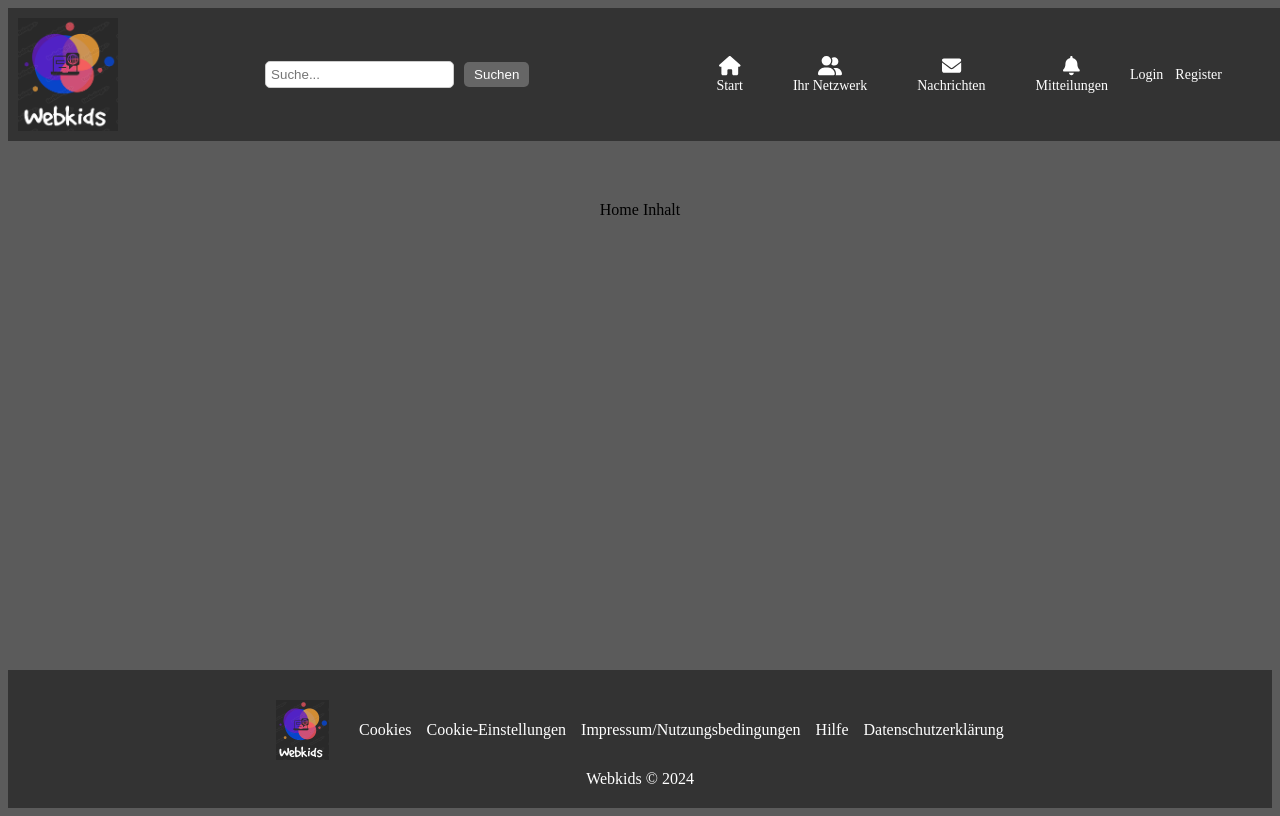
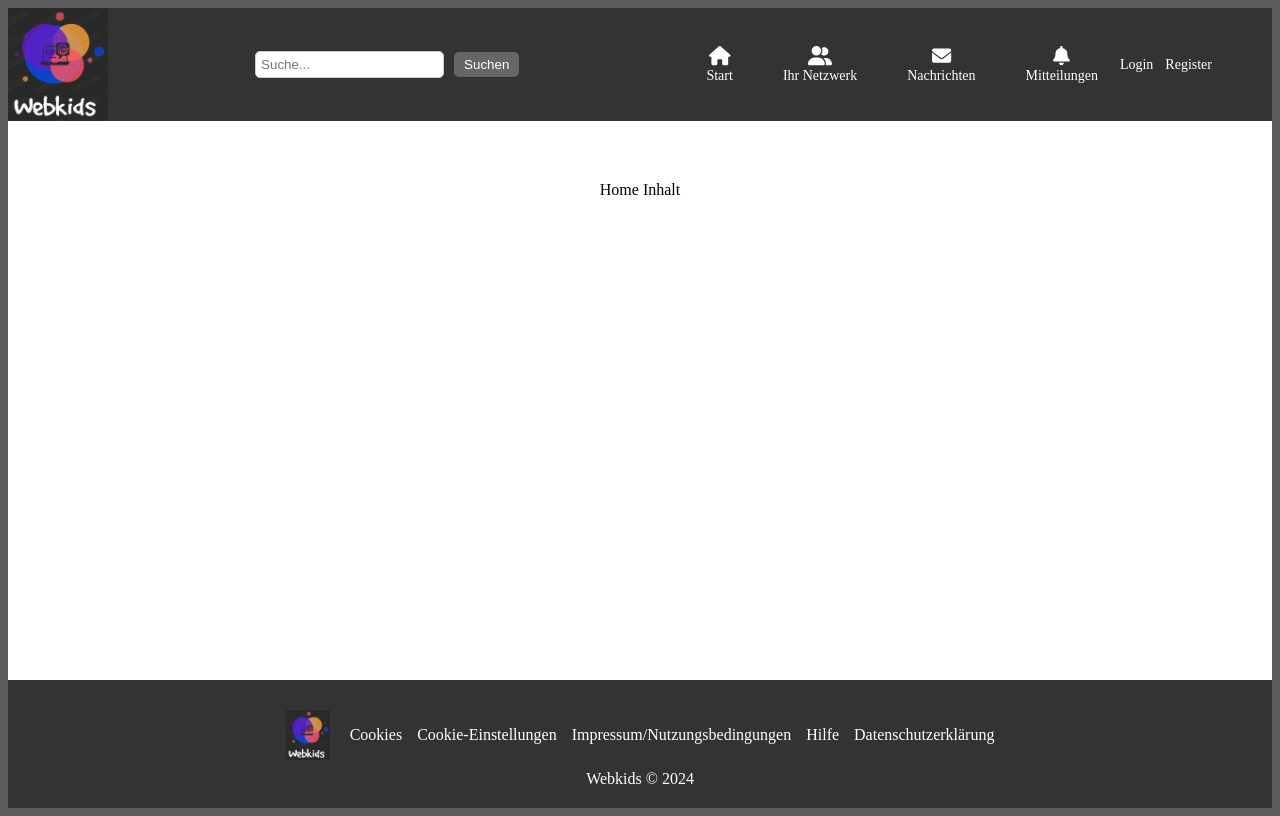
Before and after one commit to PatrickZablocki/Webkids-Webside, a React (Create React App) app in the folder webkids/: page / in a window 1280 px wide. Built offline with nearby package versions, Linux system fonts and the light colour scheme.

Commit message:
das scrollen habe ich behoben wieso der hintergrund grau war weis ich nicht hatte noch keinen hinzugefügt jetzt ist er weiß

```diff
--- a/webkids/src/App.js
+++ b/webkids/src/App.js
@@ -1,6 +1,6 @@
 import React from "react";
 import { BrowserRouter as Router, Routes, Route } from "react-router-dom";
-import Navbar from "./components/Navbar";
+import Navbar from "./components/Navbar/Navbar";
 import Footer from "./components/Footer/Footer";
 import Login from "./components/Login/Login";
 import Register from "./components/Register/Register";
--- a/webkids/src/App.module.css
+++ b/webkids/src/App.module.css
@@ -3,6 +3,7 @@
   flex-direction: column;
   min-height: 100vh;
   text-align: center;
+  background-color: white;
 }
 
 .content {
--- /dev/null
+++ b/webkids/src/components/CookieConsent/CookieConsent.module.css
@@ -0,0 +1,47 @@
+.overlay {
+  position: fixed;
+  top: 0;
+  left: 0;
+  width: 100%;
+  height: 100%;
+  background: rgba(0, 0, 0, 0.5);
+  display: flex;
+  justify-content: center;
+  align-items: center;
+  z-index: 1000;
+}
+
+.popup {
+  background: #333;
+  color: #fff;
+  padding: 20px;
+  border-radius: 10px;
+  box-shadow: 0 4px 8px rgba(0, 0, 0, 0.1);
+}
+
+.content {
+  max-width: 500px;
+  text-align: center;
+}
+
+.actions {
+  margin-top: 20px;
+}
+
+.actions button {
+  margin: 0 10px;
+  padding: 10px 20px;
+  border: none;
+  border-radius: 5px;
+  cursor: pointer;
+}
+
+.accept {
+  background-color: #4caf50;
+  color: white;
+}
+
+.decline {
+  background-color: #f44336;
+  color: white;
+}
--- a/webkids/src/components/Footer/Footer.module.css
+++ b/webkids/src/components/Footer/Footer.module.css
@@ -1,7 +1,7 @@
 .footer {
-  background-color: #333;
-  color: white;
-  padding: 20px;
+  background-color: #333; /* Gleiche Hintergrundfarbe wie die Navbar */
+  color: white; /* Gleiche Schriftfarbe wie die Navbar */
+  padding: 20px; /* Padding so anpassen, dass es zur Navbar passt */
   display: flex;
   flex-direction: column;
   align-items: center;
@@ -12,12 +12,14 @@
   display: flex;
   align-items: center;
   justify-content: center;
-  flex-wrap: wrap; /* Ermöglicht das Umfließen von Inhalten auf kleinen Bildschirmen */
+  flex-wrap: wrap;
+  width: 100%;
+  box-sizing: border-box;
 }
 
 .footerLogo {
-  height: 60px;
-  margin-right: 30px;
+  height: 50px; /* Größe des Logos an die der Navbar anpassen */
+  margin-right: 20px; /* Gleiche Abstände wie in der Navbar */
 }
 
 .footer ul {
@@ -25,8 +27,9 @@
   padding: 0;
   display: flex;
   justify-content: center;
-  gap: 15px;
+  gap: 15px; /* Abstand an die Navbar anpassen */
   margin: 0;
+  flex-wrap: wrap;
 }
 
 .footer ul li {
@@ -35,19 +38,21 @@
 
 .footer ul li a {
   text-decoration: none;
-  color: white;
-  font-size: 16px;
+  color: white; /* Gleiche Schriftfarbe wie die Navbar */
+  font-size: 16px; /* Schriftgröße an die Navbar anpassen */
   transition: color 0.3s ease;
 }
 
 .footer ul li a:hover {
-  color: #d43333;
+  color: #d43333; /* Hover-Farbe an die der Navbar anpassen */
 }
 
 .footer div {
-  margin-top: 10px;
-  font-size: 16px;
+  margin-top: 10px; /* Abstand so anpassen, dass es zur Navbar passt */
+  font-size: 16px; /* Schriftgröße an die Navbar anpassen */
   text-align: center;
+  width: 100%;
+  box-sizing: border-box;
 }
 
 @media (max-width: 768px) {
@@ -57,12 +62,12 @@
   }
 
   .footerLogo {
-    margin-bottom: 10px;
+    margin-bottom: 15px;
     margin-right: 0;
   }
 
   .footer ul {
     flex-direction: column;
-    gap: 10px;
+    gap: 12px;
   }
 }
--- a/webkids/src/components/Navbar.jsx
+++ /dev/null
@@ -1,68 +0,0 @@
-import React, { useState } from "react";
-import { Link } from "react-router-dom";
-import { FontAwesomeIcon } from "@fortawesome/react-fontawesome";
-import {
-  faHome,
-  faUserFriends,
-  faEnvelope,
-  faBell,
-  faBars,
-} from "@fortawesome/free-solid-svg-icons";
-import styles from "./Navbar.module.css";
-
-const Navbar = () => {
-  const [showMenu, setShowMenu] = useState(false);
-  const isLoggedIn = false;
-
-  const toggleMenu = () => {
-    setShowMenu(!showMenu);
-  };
-
-  return (
-    <div className={styles.Navbar_container}>
-      <img src="/Logo/Logo_Webkids.png" alt="Logo" className={styles.logo} />
-
-      <div className={styles.search_bar}>
-        <input type="text" placeholder="Suche..." />
-        <button>Suchen</button>
-      </div>
-
-      <div className={`${styles.nav_icons} ${showMenu ? styles.show : ""}`}>
-        <span className={styles.icon}>
-          <FontAwesomeIcon icon={faHome} />
-          <Link to="/">Start</Link>
-        </span>
-        <span className={styles.icon}>
-          <FontAwesomeIcon icon={faUserFriends} />
-          <Link to="/network">Ihr Netzwerk</Link>
-        </span>
-        <span className={styles.icon}>
-          <FontAwesomeIcon icon={faEnvelope} />
-          <Link to="/messages">Nachrichten</Link>
-        </span>
-        <span className={styles.icon}>
-          <FontAwesomeIcon icon={faBell} />
-          <Link to="/notifications">Mitteilungen</Link>
-        </span>
-        {isLoggedIn ? (
-          <span className={styles.profile_picture}></span>
-        ) : (
-          <span className={styles.login_register}>
-            <li>
-              <Link to="/login">Login</Link>
-            </li>
-            <li>
-              <Link to="/register">Register</Link>
-            </li>
-          </span>
-        )}
-      </div>
-
-      <div className={styles.menu_icon} onClick={toggleMenu}>
-        <FontAwesomeIcon icon={faBars} />
-      </div>
-    </div>
-  );
-};
-
-export default Navbar;
--- /dev/null
+++ b/webkids/src/components/Navbar/Navbar.jsx
@@ -0,0 +1,70 @@
+import React, { useState } from "react";
+import { Link } from "react-router-dom";
+import { FontAwesomeIcon } from "@fortawesome/react-fontawesome";
+import {
+  faHome,
+  faUserFriends,
+  faEnvelope,
+  faBell,
+  faBars,
+} from "@fortawesome/free-solid-svg-icons";
+import styles from "./Navbar.module.css";
+
+const Navbar = () => {
+  const [showMenu, setShowMenu] = useState(false);
+  const isLoggedIn = false;
+
+  const toggleMenu = () => {
+    setShowMenu(!showMenu);
+  };
+
+  return (
+    <div>
+      <div className={styles.Navbar_container}>
+        <img src="/Logo/Logo_Webkids.png" alt="Logo" className={styles.logo} />
+
+        <div className={styles.search_bar}>
+          <input type="text" placeholder="Suche..." />
+          <button>Suchen</button>
+        </div>
+
+        <div className={`${styles.nav_icons} ${showMenu ? styles.show : ""}`}>
+          <span className={styles.icon}>
+            <FontAwesomeIcon icon={faHome} />
+            <Link to="/">Start</Link>
+          </span>
+          <span className={styles.icon}>
+            <FontAwesomeIcon icon={faUserFriends} />
+            <Link to="/network">Ihr Netzwerk</Link>
+          </span>
+          <span className={styles.icon}>
+            <FontAwesomeIcon icon={faEnvelope} />
+            <Link to="/messages">Nachrichten</Link>
+          </span>
+          <span className={styles.icon}>
+            <FontAwesomeIcon icon={faBell} />
+            <Link to="/notifications">Mitteilungen</Link>
+          </span>
+          {isLoggedIn ? (
+            <span className={styles.profile_picture}></span>
+          ) : (
+            <span className={styles.login_register}>
+              <li>
+                <Link to="/login">Login</Link>
+              </li>
+              <li>
+                <Link to="/register">Register</Link>
+              </li>
+            </span>
+          )}
+        </div>
+
+        <div className={styles.menu_icon} onClick={toggleMenu}>
+          <FontAwesomeIcon icon={faBars} />
+        </div>
+      </div>
+    </div>
+  );
+};
+
+export default Navbar;
--- a/webkids/src/components/Navbar.module.css
+++ b/webkids/src/components/Navbar/Navbar.module.css
@@ -2,7 +2,6 @@
   display: flex;
   justify-content: space-between;
   align-items: center;
-  padding: 10px;
   background-color: #333;
   color: white;
   width: 100%;
```
Also changed, not shown: webkids/src/components/CookieConsent/CookieConsent.jsx (added, +70 -0 lines).
